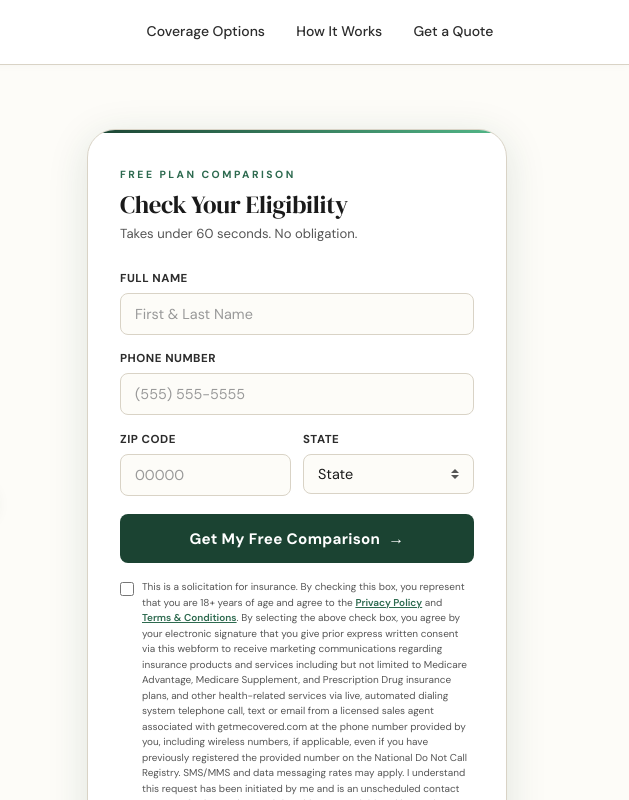
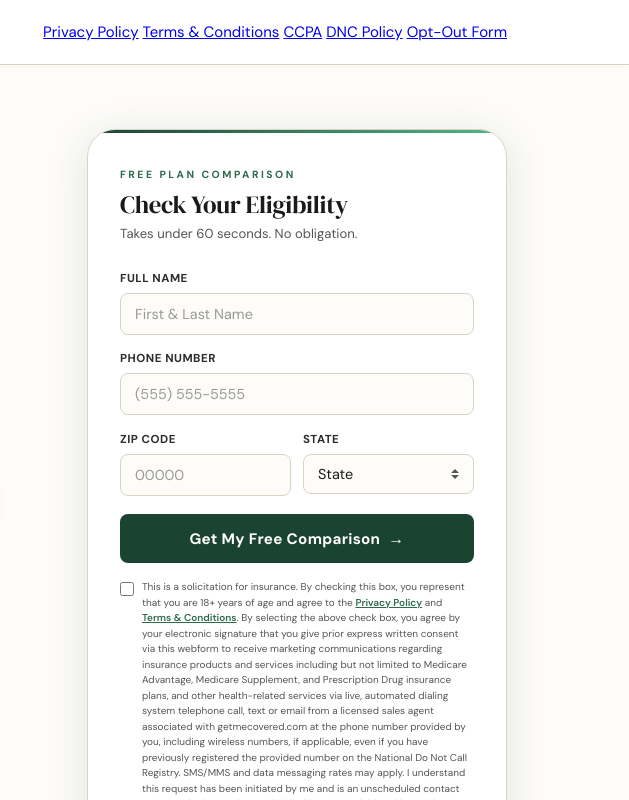
Before and after one commit to COOVT-Marketing/Get-Me-Covered, a plain HTML site: page index.html in a window 1280 px wide. Shown: the top 800 px of the page, 651-1280 px from the left. Drawn offline with Linux system fonts and the light colour scheme.

Commit message:
Update index.html

```diff
--- a/index.html
+++ b/index.html
@@ -29,9 +29,11 @@
 
             <!-- Desktop Nav Links -->
             <ul class="nav-links" id="navLinks">
-                <li><a href="#coverage" class="nav-link">Coverage Options</a></li>
-                <li><a href="#how-it-works" class="nav-link">How It Works</a></li>
-                <li><a href="#leadForm" class="nav-link">Get a Quote</a></li>
+                <a href="#" onclick="openModal('privacy'); return false;">Privacy Policy</a>
+                <a href="#" onclick="openModal('terms'); return false;">Terms &amp; Conditions</a>
+                <a href="#" onclick="openModal('ccpa'); return false;">CCPA</a>
+                <a href="#" onclick="openModal('dnc'); return false;">DNC Policy</a>
+                <a href="#" onclick="openModal('optout'); return false;">Opt-Out Form</a>
                 <!-- <li>
                     <a href="tel:8554002277" class="nav-cta">
                         <span>&#9742;</span> (855) 400-2277
@@ -51,9 +53,11 @@
         <!-- Mobile Menu Drawer -->
         <div class="mobile-menu" id="mobileMenu" aria-hidden="true">
             <ul class="mobile-nav-links">
-                <li><a href="#coverage" class="mobile-link" onclick="closeMobileMenu()">Coverage Options</a></li>
-                <li><a href="#how-it-works" class="mobile-link" onclick="closeMobileMenu()">How It Works</a></li>
-                <li><a href="#leadForm" class="mobile-link" onclick="closeMobileMenu()">Get a Quote</a></li>
+                <li><a href="#" class="mobile-link" onclick="openModal('privacy');">Privacy Policy</a></li>
+                <li><a href="#" class="mobile-link" onclick="openModal('terms');">Terms & Conditions</a></li>
+                <li><a href="#" class="mobile-link" onclick="openModal('ccpa');">CCPA</a></li>
+                <li><a href="#" class="mobile-link" onclick="openModal('dnc');">DNC Policy</a>
+                <li><a href="#" class="mobile-link" onclick="openModal('optout');">Opt-Out Form</a>
                 <!-- <li>
                     <a href="tel:8554002277" class="mobile-cta">
                         <span>&#9742;</span> (855) 400-2277
@@ -262,9 +266,9 @@
                 <a href="#" onclick="window.scrollTo(0,0); return false;">Home</a>
                 <a href="#" onclick="openModal('privacy'); return false;">Privacy Policy</a>
                 <a href="#" onclick="openModal('terms'); return false;">Terms &amp; Conditions</a>
-                <a href="#" onclick="openModal('ccpa'); return false;">CCPA Rights (Do Not Sell My Info)</a>
-                <a href="#" onclick="openModal('dnc'); return false;">Do Not Call Policy</a>
-                <a href="#" onclick="openModal('optout'); return false;">Opt-Out Requests</a>
+                <a href="#" onclick="openModal('ccpa'); return false;">CCPA</a>
+                <a href="#" onclick="openModal('dnc'); return false;">DNC Policy</a>
+                <a href="#" onclick="openModal('optout'); return false;">Opt-Out Form</a>
             </nav>
         </div>
         <div class="footer-bottom">
```
